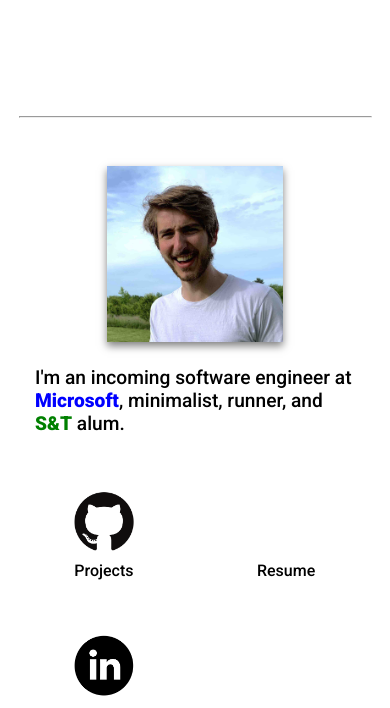
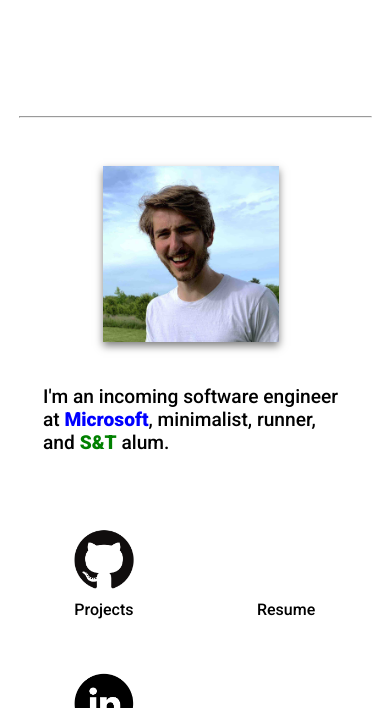
Before and after one commit to wwlorey/williamlorey.com, a Gatsby site: page / in a window 390 px wide. Shown: the part 392-1100 px from the top of the page. Built offline with nearby package versions, Linux system fonts and the light colour scheme; Gatsby itself is replaced by a stand-in of ours.

Commit message:
Tweak intro styling

```diff
--- a/src/components/intro.js
+++ b/src/components/intro.js
@@ -19,6 +19,7 @@ export default props => (
           backgroundImage: 'url(' + require('../images/wl.jpg') + ')'
         }}
       />
+      <div className={styles.textSpacer} />
       <div style={{ display: 'inline-block', verticalAlign: 'middle' }}>
         <p className={styles.introText}>
           I'm an incoming software engineer at{' '}
--- a/src/components/intro.module.css
+++ b/src/components/intro.module.css
@@ -24,8 +24,10 @@
 }
 
 .headshot {
-  width: 15rem;
-  height: 15rem;
+  max-width: 15rem;
+  max-height: 15rem;
+  width: 20vw;
+  height: 20vw;
   background-size: cover;
   background-repeat: no-repeat;
   box-shadow: 0 4px 8px 0 rgba(0, 0, 0, 0.5);
@@ -38,11 +40,18 @@
   box-shadow: 0 8px 16px 0 rgba(0, 0, 0, 0.5);
 }
 
+.textSpacer {
+  display: inline-block;
+  max-width: 5rem;
+  width: 4vw;
+}
+
 .introText {
-  width: 23rem;
+  max-width: 40rem;
+  min-width: 20rem;
+  width: 35vw;
   font-size: 1.8rem;
   text-align: left;
-  margin-left: 2.5rem;
 }
 
 .animateMeatIn {
@@ -71,10 +80,13 @@
     height: 11rem;
   }
 
+  .textSpacer {
+    width: 2vw;
+  }
+
   .introText {
     font-size: 1.2rem;
-    width: 20rem;
-    margin: 0;
+    min-width: 19rem;
     padding: 1.5rem;
   }
 }
--- a/src/styles/global.css
+++ b/src/styles/global.css
@@ -1,9 +1,12 @@
 @import url('https://fonts.googleapis.com/css?family=Roboto:500,900');
+
+/* * {
+  border: 1px solid black;
+} */
 
 html {
   font-family: 'Roboto', sans-serif;
   font-weight: 500;
-  /* border: 1px solid black; */
 }
 
 Link, a {
```
Also changed, not shown: 1 other file.
